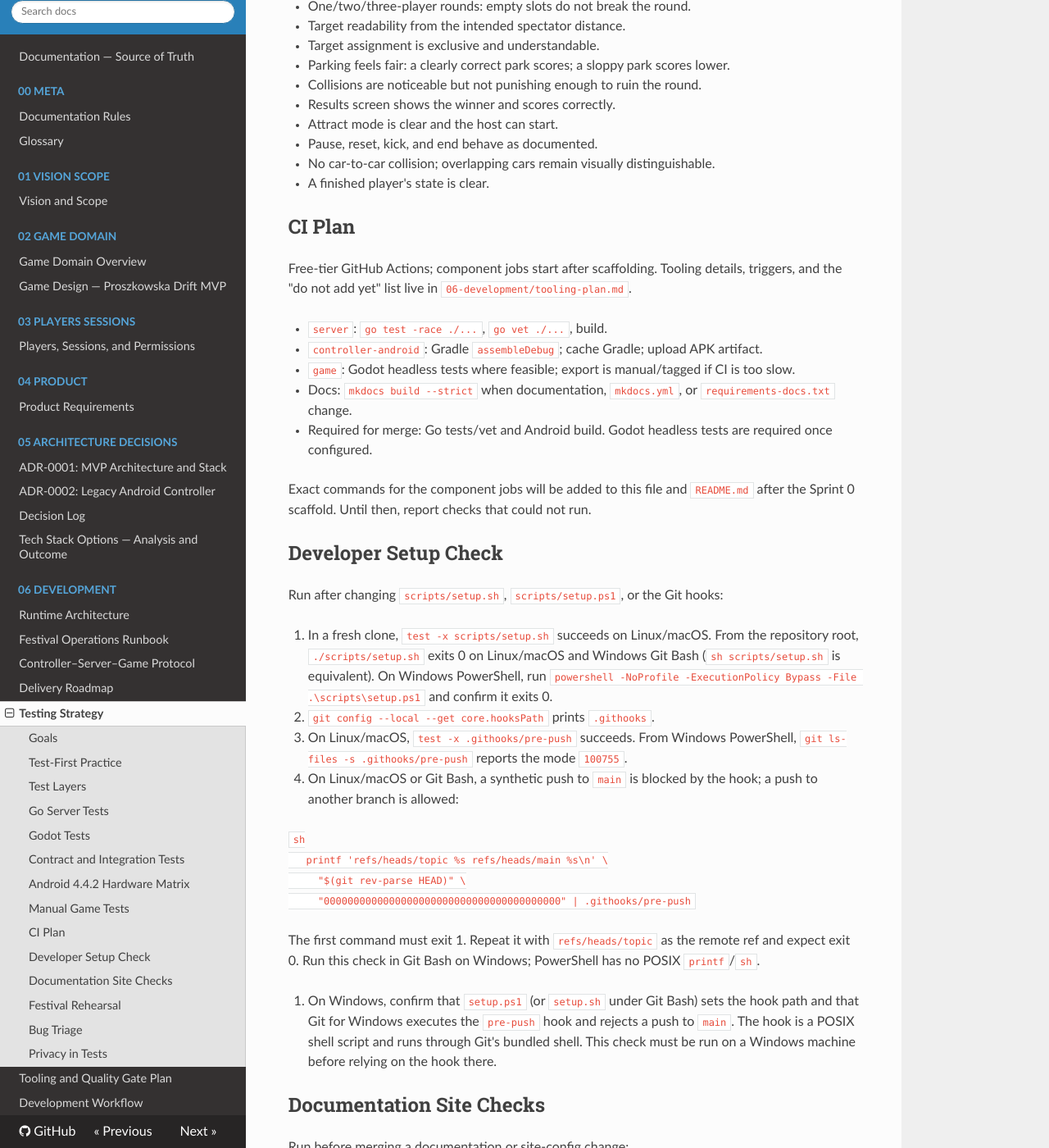
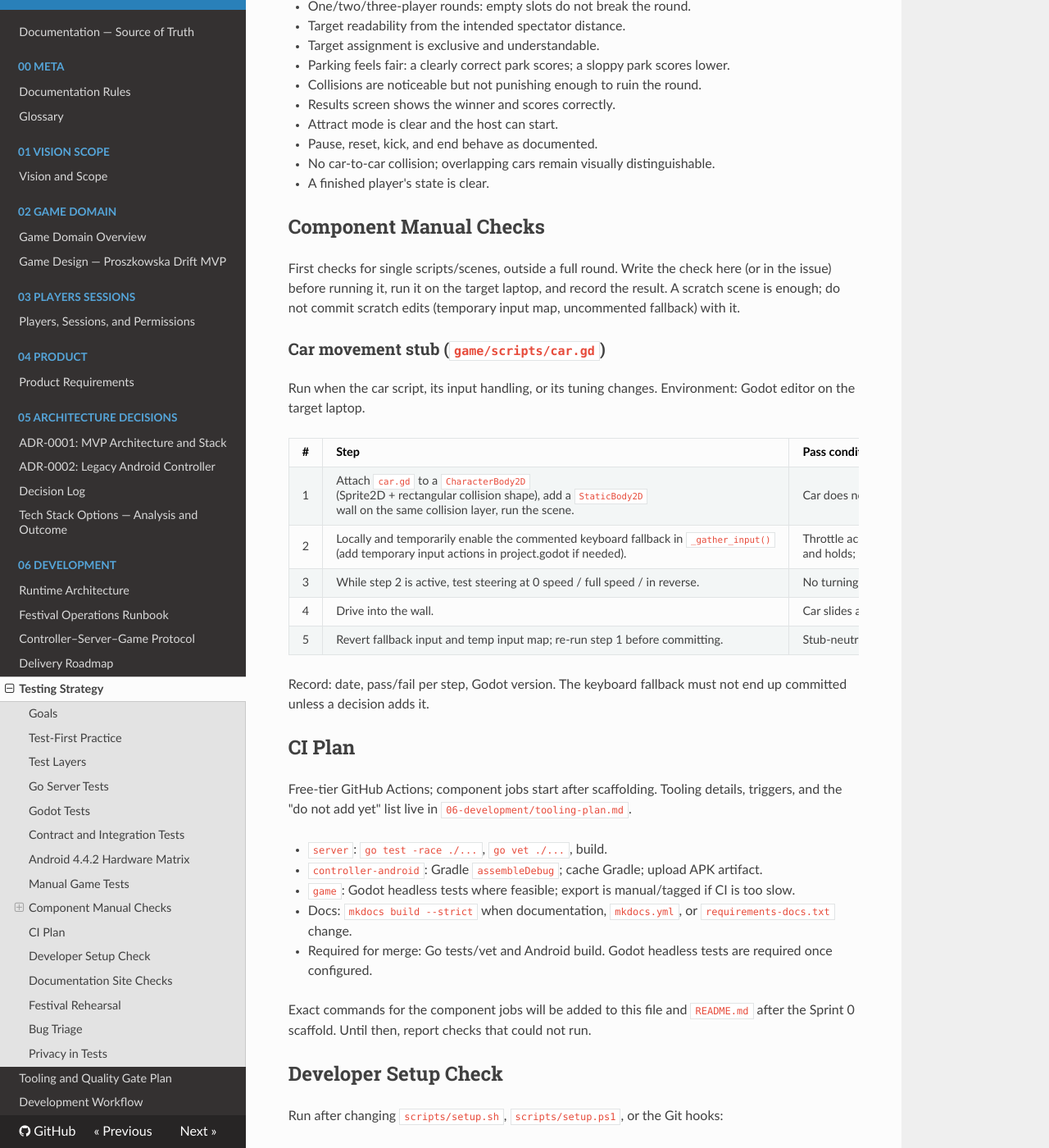
Before and after one commit to PSZLBit/ProszkowskaDrift, an MkDocs documentation site: the page built from documentation/06-development/testing.md, in a window 1280 px wide and 1400 px high, scrolled down 2909 px. Shown: the whole window at 82% size. Built offline with MkDocs 1.6.1, drawn with Linux system fonts in a browser that asks for light colours; nearby versions of some CDN libraries.

Commit message:
docs: record car movement stub manual check

```diff
--- a/documentation/06-development/testing.md
+++ b/documentation/06-development/testing.md
@@ -121,6 +121,29 @@ Run on all four actual tablets, not only one.
 - No car-to-car collision; overlapping cars remain visually distinguishable.
 - A finished player's state is clear.
 
+## Component Manual Checks
+
+First checks for single scripts/scenes, outside a full round. Write the check
+here (or in the issue) before running it, run it on the target laptop, and
+record the result. A scratch scene is enough; do not commit scratch edits
+(temporary input map, uncommented fallback) with it.
+
+### Car movement stub (`game/scripts/car.gd`)
+
+Run when the car script, its input handling, or its tuning changes.
+Environment: Godot editor on the target laptop.
+
+| # | Step | Pass condition |
+|---|------|----------------|
+| 1 | Attach `car.gd` to a `CharacterBody2D` (Sprite2D + rectangular collision shape), add a `StaticBody2D` wall on the same collision layer, run the scene. | Car does not move; input stays stubbed (`Vector2.ZERO`). |
+| 2 | Locally and temporarily enable the commented keyboard fallback in `_gather_input()` (add temporary input actions in project.godot if needed). | Throttle accelerates to `max_speed` and holds; brake decelerates to 0 first and only then reverses, capped at `max_reverse_speed`; releasing input coasts to a stop. |
+| 3 | While step 2 is active, test steering at 0 speed / full speed / in reverse. | No turning at 0 speed; turn rate scales with speed; turning inverts in reverse; travel direction matches heading (no sliding). |
+| 4 | Drive into the wall. | Car slides along it, speed visibly reduced, car never destroyed; repeated contact does not tunnel or jitter. |
+| 5 | Revert fallback input and temp input map; re-run step 1 before committing. | Stub-neutral car does not move. |
+
+Record: date, pass/fail per step, Godot version. The keyboard fallback must
+not end up committed unless a decision adds it.
+
 ## CI Plan
 
 Free-tier GitHub Actions; component jobs start after scaffolding. Tooling
```
